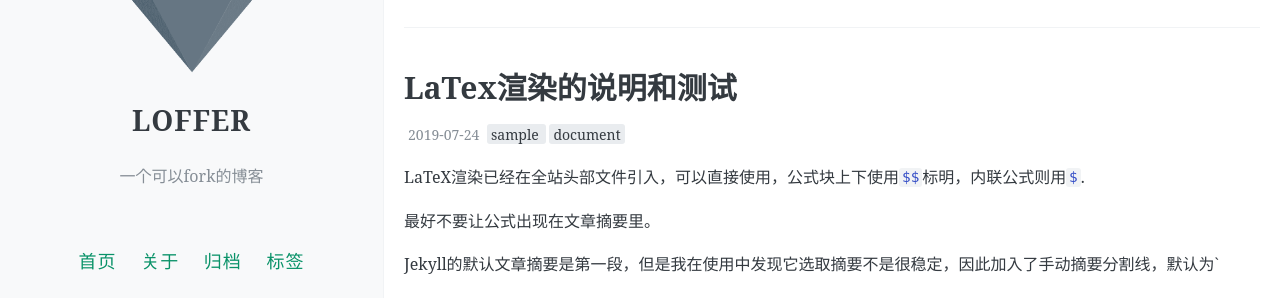
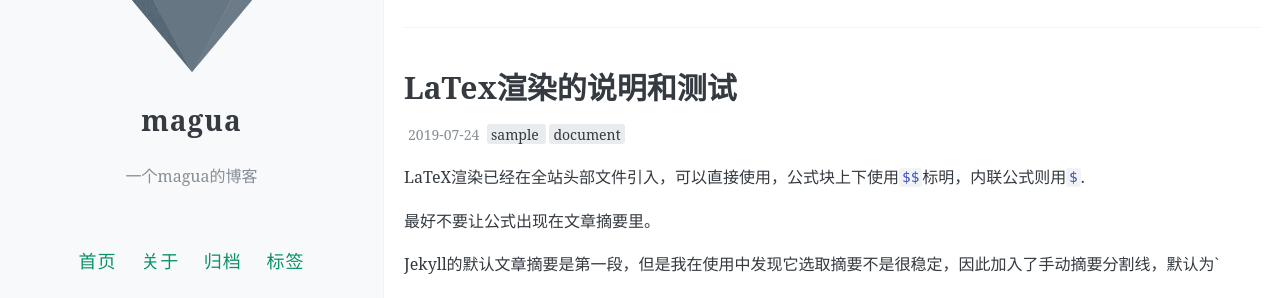
Before and after one commit to FromEndWorld/LOFFER, a Jekyll site: the page built from index.html, in a window 1280 px wide. Shown: the part 228-526 px from the top of the page. Built offline with Jekyll 4.4.1, drawn with Linux system fonts in a browser that asks for light colours; the list of posts is cut into pages by our own code; comment, search, counter and statistics services are not loaded.

Commit message:
Update _config.yml

```diff
--- a/_config.yml
+++ b/_config.yml
@@ -7,8 +7,8 @@
 # 井号后面的文字是说明文档，不会被程序读取。
 
 # 描述/签名
-name: LOFFER
-description: 一个可以fork的博客
+name: magua
+description: 一个magua的博客
 
 # 输入你的网站域名（如果你没有添加自己的域名，而是直接用GitHub pages分配的域名的话可以省略）
 url:
@@ -16,7 +16,7 @@ url:
 # 添加你的博客的二级域名，一般来说是你的repository名
 # 如果你的博客的URL是：(http://yourusername.github.io/repository-name)
 # 那么就写成 "/repository-name"
-baseurl: /LOFFER
+baseurl: /magua
 
 
 #
```
